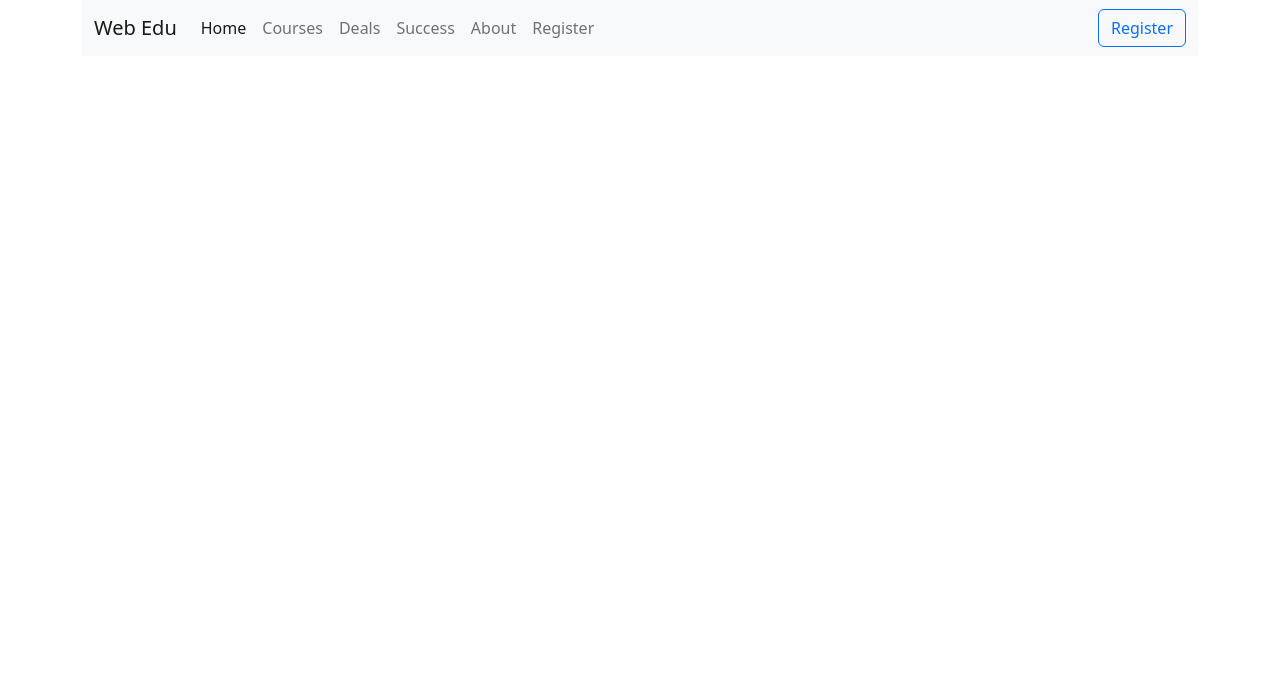
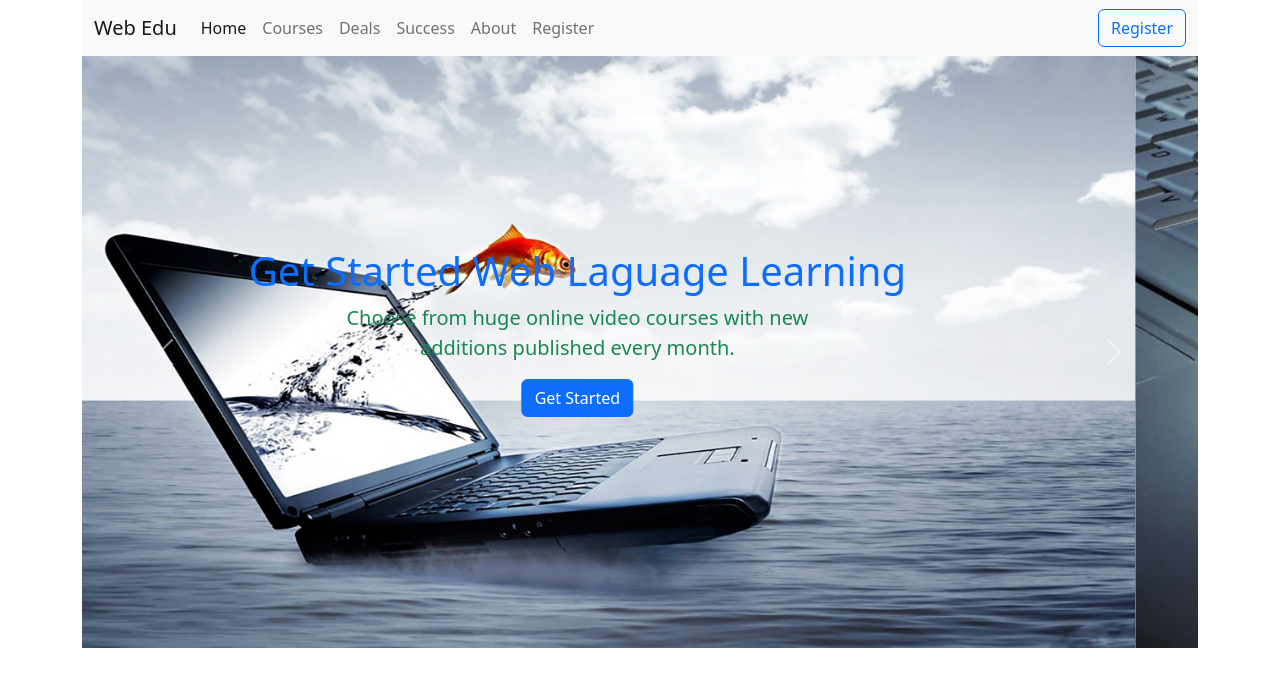
Before and after one commit to SheikhMujib/web-edu, a plain HTML site: page index.html in a window 1280 px wide. Drawn offline with nearby package versions, Linux system fonts and the light colour scheme.

Commit message:
Slider added

```diff
--- a/index.html
+++ b/index.html
@@ -11,8 +11,8 @@
 
 <body>
     <!-- header start -->
-    <!-- Top Navigation -->
     <div class="container">
+        <!-- Top Navigation -->
         <nav class="navbar navbar-expand-lg bg-light">
             <div class="container-fluid">
                 <span class="navbar-brand mb-0 h1">Web Edu</span>
@@ -48,6 +48,54 @@
                 </div>
             </div>
         </nav>
+        <!-- Slider -->
+        <div id="carouselExampleControls" class="carousel slide" data-bs-ride="carousel">
+            <div class="carousel-inner">
+                <div class="carousel-item active">
+                    <img src="images/slider/slider-1.png" class="d-block w-100" alt="...">
+                    <div
+                        class="carousel-caption d-none d-sm-flex flex-column justify-content-center align-items-center h-100">
+                        <h1 class="text-primary">Get Started Web Laguage Learning</h1>
+                        <p class="fs-5 text-success">Choose from huge online video courses with new <br> additions
+                            published every month.
+                        </p>
+                        <button type="button" class="btn btn-primary">Get Started</button>
+                    </div>
+                </div>
+                <div class="carousel-item">
+                    <img src="images/slider/slider-2.png" class="d-block w-100" alt="...">
+                    <div
+                        class="carousel-caption d-none d-sm-flex flex-column justify-content-center align-items-center h-100">
+                        <h1 class="text-primary">Get Started Web Laguage Learning</h1>
+                        <p class="fs-5 text-success">Choose from huge online video courses with new <br> additions
+                            published every month.
+                        </p>
+                        <button type="button" class="btn btn-primary">Get Started</button>
+                    </div>
+                </div>
+                <div class="carousel-item">
+                    <img src="images/slider/slider-3.png" class="d-block w-100" alt="...">
+                    <div
+                        class="carousel-caption d-none d-sm-flex flex-column justify-content-center align-items-center h-100">
+                        <h1 class="text-primary">Get Started Web Laguage Learning</h1>
+                        <p class="fs-5 text-success">Choose from huge online video courses with new <br> additions
+                            published every month.
+                        </p>
+                        <button type="button" class="btn btn-primary">Get Started</button>
+                    </div>
+                </div>
+            </div>
+            <button class="carousel-control-prev" type="button" data-bs-target="#carouselExampleControls"
+                data-bs-slide="prev">
+                <span class="carousel-control-prev-icon" aria-hidden="true"></span>
+                <span class="visually-hidden">Previous</span>
+            </button>
+            <button class="carousel-control-next" type="button" data-bs-target="#carouselExampleControls"
+                data-bs-slide="next">
+                <span class="carousel-control-next-icon" aria-hidden="true"></span>
+                <span class="visually-hidden">Next</span>
+            </button>
+        </div>
     </div>
     <!-- header end -->
     <script src="https://cdn.jsdelivr.net/npm/bootstrap@5.2.0/dist/js/bootstrap.bundle.min.js"
```
Also changed, not shown: images/cover/cover-1.png (deleted), images/cover/cover-2.jpg (deleted), images/cover/cover-3.jpg (deleted), images/slider/slider-1.png (added), images/slider/slider-2.png (added), images/slider/slider-3.png (added).
